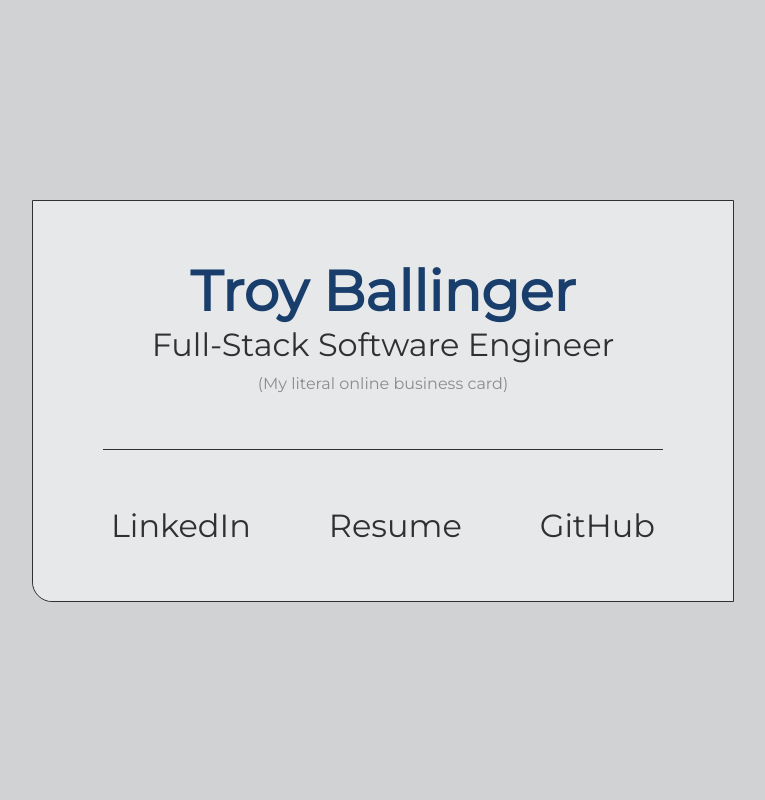
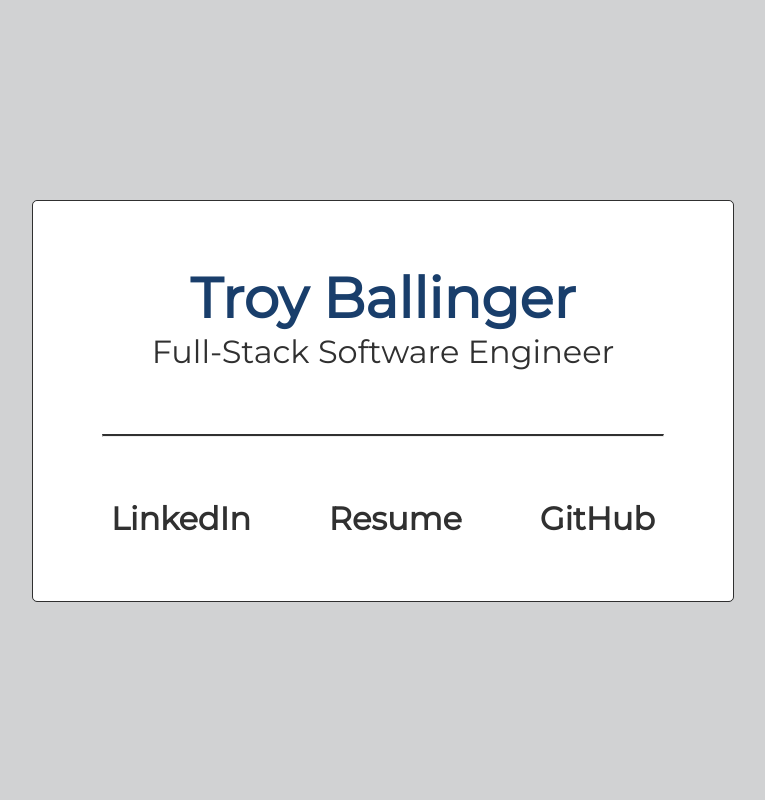
Before and after one commit to TroyBallinger/troyballinger.com, a PHP site: page / in a window 1280 px wide. Shown: the whole page, without its empty margins (258-1023 px from the left). Run offline with PHP 8.4, Linux system fonts and the light colour scheme.

Commit message:
update styling

```diff
--- a/index.html
+++ b/index.html
@@ -42,13 +42,12 @@
 
   <body>
     <div id="background">
-      <div id="card-outer">
+      <div id="card-container">
         <div id="card">
           <div id="card-front">
             <div id="bio">
-              <div id="name">Troy Ballinger</div>
-              Full-Stack Software Engineer
-              <div class="fineprint">(My literal online business card)</div>
+              <span id="name">Troy Ballinger</span>
+              <span>Full-Stack Software Engineer</span>
             </div>
 
             <hr />
@@ -81,6 +80,7 @@
               </a>
             </nav>
           </div>
+
           <div id="card-back">troyballinger.com</div>
         </div>
       </div>
--- a/layout.css
+++ b/layout.css
@@ -1,14 +1,13 @@
 /* Variables */
 
 :root {
-  --primary-color: #a8cbf3;
-  --card-front-color: #1f2937;
-  --card-back-color: #1f2937;
   --background-color: #0d1117;
-  --text-color: white;
+  --card-color: #d3d3d3;
   --large-font-size: 3.5rem;
   --medium-font-size: 2rem;
+  --primary-color: #1d5089;
   --small-font-size: 1rem;
+  --text-color: black;
 }
 
 /* Desktop */
@@ -28,8 +27,7 @@ a:focus {
 }
 
 hr {
-  border: 0;
-  border-top: 1px solid var(--text-color);
+  border-top: 2px solid var(--text-color);
   margin: 0;
   width: 80%;
 }
@@ -37,10 +35,10 @@ hr {
 body {
   color: var(--text-color);
   font-family: 'Montserrat', Verdana, sans-serif;
+  height: 100%;
   margin: 0;
+  overflow-x: hidden;
   padding: 0;
-  overflow-x: hidden;
-  height: 100%;
   width: 100%;
 }
 
@@ -50,66 +48,69 @@ html {
 }
 
 #background {
+  align-items: center;
   background-color: var(--background-color);
   display: flex;
+  height: 100%;
   justify-content: center;
-  align-items: center;
-  height: 100%;
   width: 100%;
 }
 
 #bio {
   color: var(--text-color);
+  display: flex;
+  flex-direction: column;
   font-size: var(--medium-font-size);
+  justify-content: center;
   margin: 0;
   text-align: center;
 }
 
 #card {
-  animation: flipToFrontOnLoad 1.5s ease-out 0s 1;
+  animation: flipToFrontOnLoad 1.25s ease-out 0s 1;
   border-color: var(--text-color);
-  border-radius: 0 0 0 20px;
+  border-radius: 5px;
   border-style: solid;
   border-width: 1px;
   height: 100%;
   position: relative;
-  transition: transform 1.5s;
-  transition-delay: 0.3s;
   transform-style: preserve-3d;
+  transition-delay: 0.5s;
+  transition: transform 1s;
   user-select: none;
   width: 100%;
 }
 
 #card-back {
   align-items: center;
-  position: absolute;
-  background-color: var(--card-back-color);
   backface-visibility: hidden;
-  border-radius: 0 0 20px 0;
+  background-color: var(--card-color);
+  border-radius: 5px;
   color: var(--primary-color);
   display: flex;
-  justify-content: center;
-  height: 100%;
   font-size: var(--large-font-size);
   font-weight: 700;
+  height: 100%;
+  justify-content: center;
+  position: absolute;
   transform: rotateY(180deg);
   width: 100%;
 }
 
 #card-front {
   align-items: center;
-  background-color: var(--card-front-color);
   backface-visibility: hidden;
-  border-radius: 0 0 0 20px;
+  background-color: var(--card-color);
+  border-radius: 5px;
   display: flex;
   flex-direction: column;
+  height: 100%;
   justify-content: space-evenly;
   position: absolute;
-  height: 100%;
   width: 100%;
 }
 
-#card-outer {
+#card-container {
   height: 400px;
   margin-left: auto;
   margin-right: auto;
@@ -117,13 +118,14 @@ html {
   width: 700px;
 }
 
-#card-outer:active #card {
+#card:active {
   transform: rotateY(180deg);
 }
 
 #links {
   display: flex;
   font-size: var(--medium-font-size);
+  font-weight: 600;
   justify-content: space-evenly;
   width: 100%;
 }
@@ -135,18 +137,18 @@ html {
   margin: 0;
 }
 
-.fineprint {
-  font-size: var(--small-font-size);
-  margin-top: 10px;
-  opacity: 0.5;
-}
-
 @keyframes flipToFrontOnLoad {
   0% {
     transform: rotateY(0deg);
   }
+  25% {
+    transform: rotateY(-60deg);
+  }
+  75% {
+    transform: rotateY(60deg);
+  }
   100% {
-    transform: rotateY(360deg);
+    transform: rotateY(0deg);
   }
 }
 
@@ -159,7 +161,7 @@ html {
     --small-font-size: 0.5rem;
   }
 
-  #card-outer {
+  #card-container {
     height: 200px;
     margin-left: auto;
     margin-right: auto;
@@ -172,10 +174,9 @@ html {
 
 @media (prefers-color-scheme: light) {
   :root {
+    --background-color: #d1d2d3;
+    --card-color: white;
     --primary-color: #193e6b;
-    --card-front-color: #e6e8ea;
-    --card-back-color: #e6e8ea;
-    --background-color: #d1d2d3;
     --text-color: #303030;
   }
 }
```
